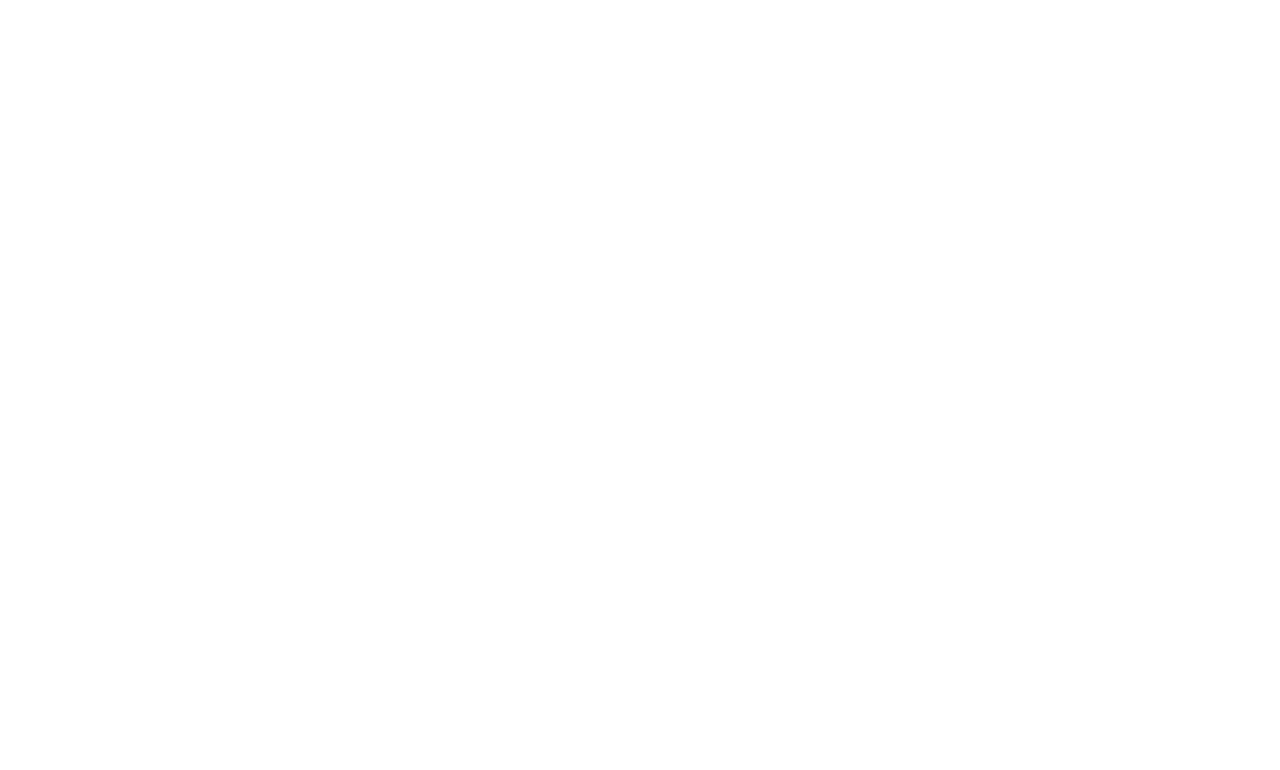
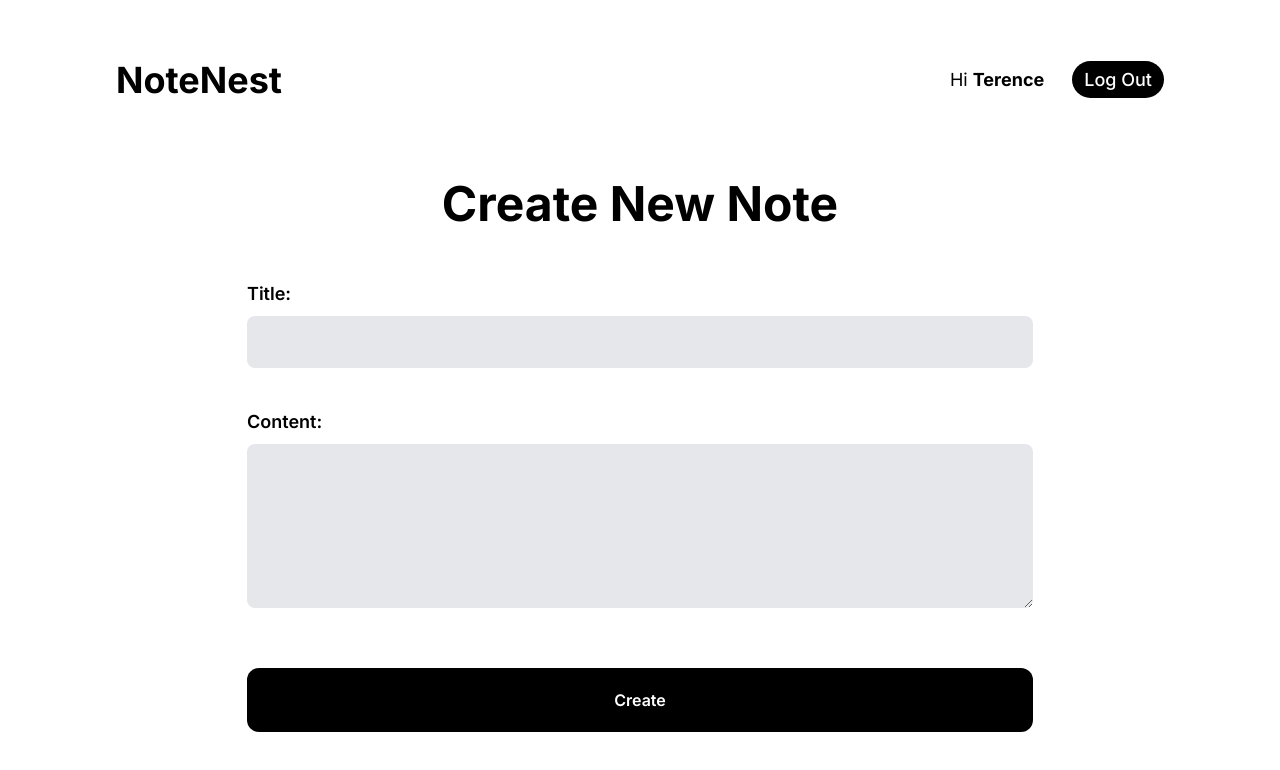
Before and after one commit to TerenceCLZhang/notenest, a React (Vite) app in the folder frontend/: page /notes/create in a window 1280 px wide. Before the commit this address had no page. Shown: the top 770 px of the page. Built offline with nearby package versions, Linux system fonts and the light colour scheme.

Commit message:
updated - /notes and /notes/create pages - create new note form - awesome icons package added

```diff
--- a/frontend/package.json
+++ b/frontend/package.json
@@ -10,6 +10,9 @@
     "preview": "vite preview"
   },
   "dependencies": {
+    "@fortawesome/fontawesome-svg-core": "^6.7.2",
+    "@fortawesome/free-solid-svg-icons": "^6.7.2",
+    "@fortawesome/react-fontawesome": "^0.2.2",
     "@reduxjs/toolkit": "^2.8.2",
     "@tailwindcss/vite": "^4.1.11",
     "axios": "^1.10.0",
--- a/frontend/src/App.tsx
+++ b/frontend/src/App.tsx
@@ -1,12 +1,16 @@
 import { Route, Routes } from "react-router-dom";
 import Landing from "./pages/landing";
 import Auth from "./pages/auth";
+import Notes from "./pages/notes";
+import CreateNote from "./pages/create_note";
 
 function App() {
   return (
     <Routes>
       <Route path="/" element={<Landing />} />
       <Route path="/auth" element={<Auth />} />
+      <Route path="/notes" element={<Notes />} />
+      <Route path="/notes/create" element={<CreateNote />} />
     </Routes>
   );
 }
--- a/frontend/src/components/auth/Form.tsx
+++ b/frontend/src/components/auth/UserForm.tsx
@@ -9,7 +9,7 @@
   mode: "register" | "log in";
 }
 
-const Form = ({ mode }: Props) => {
+const UserForm = ({ mode }: Props) => {
   const {
     register,
     handleSubmit,
@@ -19,10 +19,7 @@
   const onSubmit: SubmitHandler<Inputs> = (data) => {};
 
   return (
-    <form
-      className="w-full flex flex-col gap-5 md:gap-10"
-      onSubmit={handleSubmit(onSubmit)}
-    >
+    <form className="w-full form" onSubmit={handleSubmit(onSubmit)}>
       <div className="form-input">
         <label htmlFor="username">Username:</label>
         <input
@@ -53,10 +50,10 @@
           .split(" ")
           .map((word) => word[0].toUpperCase() + word.slice(1))
           .join(" ")}
-        className="black-btn btn-hover transition-animation rounded-xl py-2 mt-3 font- md:py-5 md:mt-5 md:w-full xl:text-base"
+        className="black-btn btn-hover transition-animation form-submit-btn"
       />
     </form>
   );
 };
 
-export default Form;
+export default UserForm;
--- /dev/null
+++ b/frontend/src/components/notes/Header.tsx
@@ -0,0 +1,24 @@
+const Header = () => {
+  return (
+    <header>
+      <a href="/notes">
+        <h1>NoteNest</h1>
+      </a>
+      <div className="flex gap-3 lg:gap-7">
+        <span>
+          Hi <b>Terence</b>
+        </span>
+        <nav className="space-x-2 lg:space-x-4">
+          <a
+            href="/"
+            className="header-btn bg-black text-white btn-hover transition-animation"
+          >
+            Log Out
+          </a>
+        </nav>
+      </div>
+    </header>
+  );
+};
+
+export default Header;
--- a/frontend/src/index.css
+++ b/frontend/src/index.css
@@ -44,4 +44,29 @@
   .transition-animation {
     @apply transition duration-150 ease-in;
   }
+
+  .form {
+    @apply flex flex-col gap-5 md:gap-10;
+  }
+
+  .form-input {
+    @apply flex flex-col gap-2;
+  }
+
+  .form-input label {
+    @apply font-semibold;
+  }
+
+  .form-input input,
+  .form-input textarea {
+    @apply rounded-lg py-3 px-5 bg-gray-200 focus:outline-2 focus:outline-black;
+  }
+
+  .error {
+    @apply text-red-600 text-sm;
+  }
+
+  .form-submit-btn {
+    @apply rounded-xl py-2 mt-3 font-semibold md:py-5 md:mt-5 md:w-full xl:text-base;
+  }
 }
--- a/frontend/src/pages/auth.tsx
+++ b/frontend/src/pages/auth.tsx
@@ -1,7 +1,6 @@
 import { useEffect, useState } from "react";
-import "../styles/auth.css";
 import { useLocation, useNavigate } from "react-router-dom";
-import Form from "../components/auth/Form";
+import UserForm from "../components/auth/UserForm";
 
 const useQuery = () => new URLSearchParams(useLocation().search);
 
@@ -40,7 +39,7 @@
           </span>
         </header>
         <main className="lg:w-[75%] xl:w-[50%]">
-          <Form mode={mode} />
+          <UserForm mode={mode} />
         </main>
 
         <footer className="mt-7">
--- /dev/null
+++ b/frontend/src/pages/create_note.tsx
@@ -0,0 +1,58 @@
+import { useForm, type SubmitHandler } from "react-hook-form";
+import Header from "../components/notes/Header";
+
+type Inputs = {
+  title: string;
+  content: string;
+};
+
+const CreateNote = () => {
+  const {
+    register,
+    handleSubmit,
+    formState: { errors },
+  } = useForm<Inputs>();
+
+  const onSubmit: SubmitHandler<Inputs> = (data) => {};
+
+  return (
+    <div className="px-5 pt-8 md:px-13 md:py-15 lg:w-[90vw] 2xl:w-[75vw] m-auto">
+      <Header />
+      <main>
+        <h2 className="font-bold text-3xl xl:text-5xl">Create New Note</h2>
+        <form
+          className="form w-full lg:w-[75%]"
+          onSubmit={handleSubmit(onSubmit)}
+        >
+          <div className="form-input">
+            <label htmlFor="title">Title:</label>
+            <input
+              type="text"
+              id="title"
+              {...register("title", { required: "Title is required" })}
+            />
+            {errors.title && <p className="error">{errors.title.message}</p>}
+          </div>
+          <div className="form-input">
+            <label htmlFor="content">Content:</label>
+            <textarea
+              id="content"
+              rows={5}
+              {...register("content", { required: "Content is required" })}
+            ></textarea>
+            {errors.content && (
+              <p className="error">{errors.content.message}</p>
+            )}
+          </div>
+          <input
+            type="submit"
+            value="Create"
+            className="black-btn btn-hover transition-animation form-submit-btn"
+          />
+        </form>
+      </main>
+    </div>
+  );
+};
+
+export default CreateNote;
--- /dev/null
+++ b/frontend/src/pages/notes.tsx
@@ -0,0 +1,36 @@
+import { FontAwesomeIcon } from "@fortawesome/react-fontawesome";
+import { faPlus } from "@fortawesome/free-solid-svg-icons";
+import Header from "../components/notes/Header";
+
+const Notes = () => {
+  return (
+    <div className="px-5 pt-8 md:px-13 md:py-15 lg:w-[90vw] 2xl:w-[75vw] m-auto">
+      <Header />
+
+      <main className="lg:grid lg:grid-cols-3">
+        <section className="shadow-md rounded-2xl p-6 md:p-8 lg:p-10 space-y-4 border border-gray-300 h-full">
+          <h2 className="text-xl md:text-2xl font-semibold text-gray-800">
+            lorem
+          </h2>
+          <p className="text-gray-700 leading-relaxed">
+            Lorem ipsum dolor sit amet, consectetur adipisicing elit. Nihil
+            animi dolorem sunt est ratione id, accusamus voluptatem minima
+            veniam cum exercitationem reiciendis vero tempora nobis corrupti
+            dignissimos magnam impedit officia?
+          </p>
+        </section>
+
+        <a
+          href="/notes/create"
+          className="flex items-center justify-center border border-gray-500 min-h-75 h-full w-full border-dotted rounded-2xl hover:border-black hover:border-2 hover:font-bold transition-animation"
+        >
+          <span className="">
+            Create New Note <FontAwesomeIcon icon={faPlus} />
+          </span>
+        </a>
+      </main>
+    </div>
+  );
+};
+
+export default Notes;
--- a/frontend/src/styles/auth.css
+++ /dev/null
@@ -1,19 +0,0 @@
-@import "tailwindcss";
-
-@layer components {
-  .form-input {
-    @apply flex flex-col gap-2;
-  }
-
-  .form-input label {
-    @apply font-semibold;
-  }
-
-  .form-input input {
-    @apply rounded-lg py-3 px-5 bg-gray-200 focus:outline-2 focus:outline-black;
-  }
-
-  .error {
-    @apply text-red-600 text-sm;
-  }
-}
```
Also changed, not shown: 1 other file (tests, documents, lock files or other folders).
